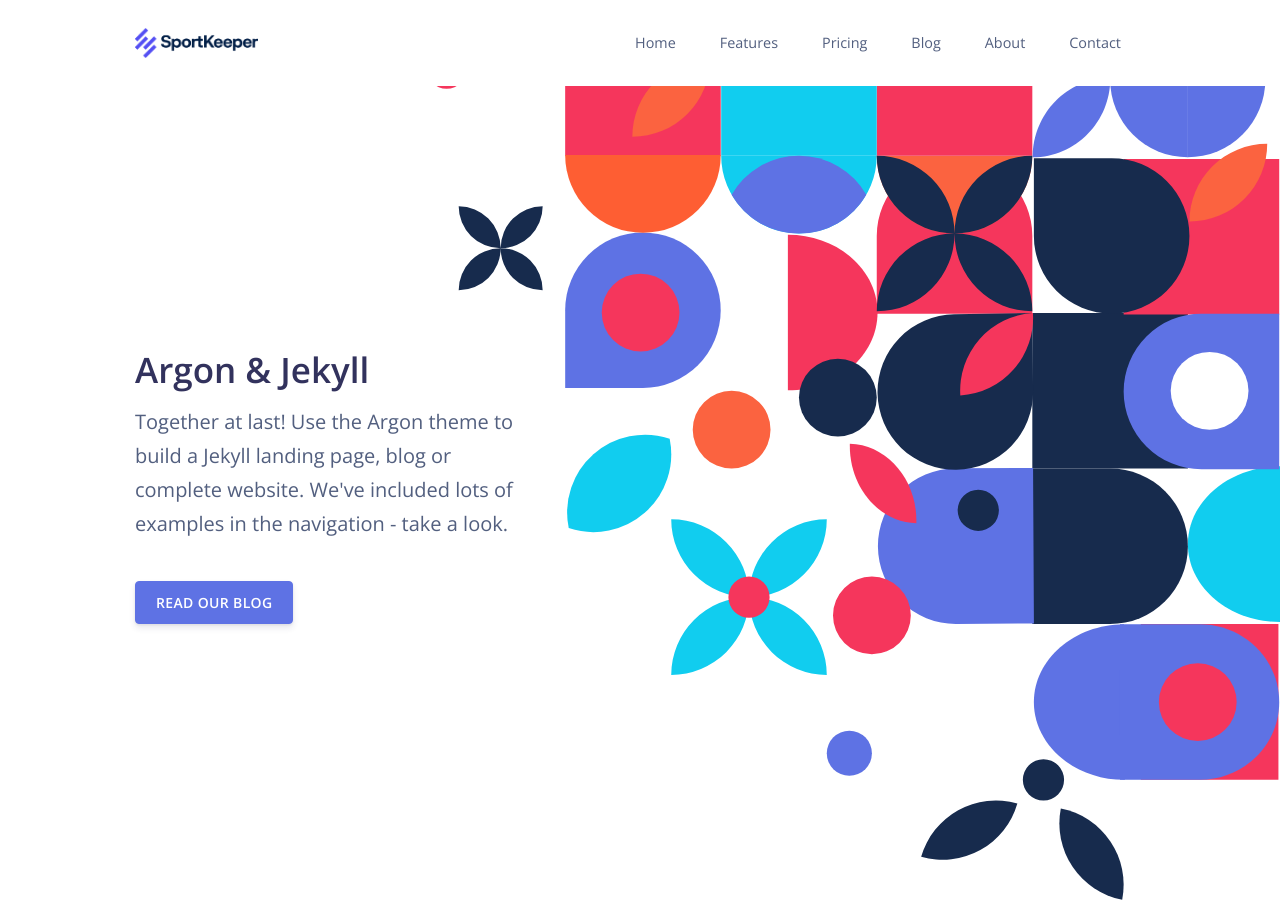
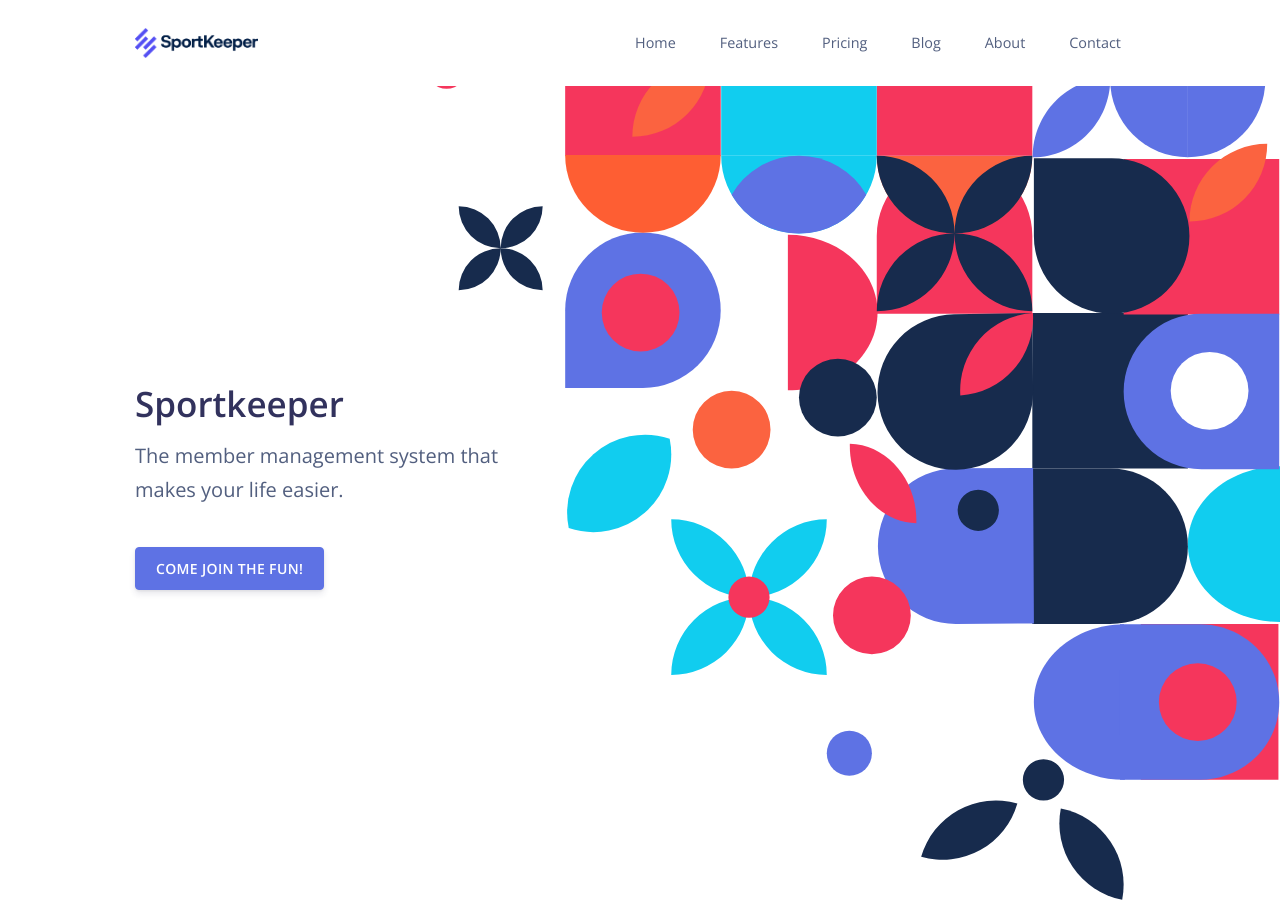
Before and after one commit to Sport-Keeper/Sport-Keeper.github.io, a Jekyll site: the page built from index.html, in a window 1280 px wide and 900 px high. Built offline with Jekyll 4.4.1, drawn with Linux system fonts in a browser that asks for light colours; nearby versions of some CDN libraries.

```diff
--- a/_includes/home-sample.html
+++ b/_includes/home-sample.html
@@ -4,12 +4,12 @@
     <div class="container">
       <div class="row">
         <div class="col-lg-5 col-md-7 mr-auto text-left d-flex justify-content-center flex-column">
-          <h3 class="display-3">Argon &amp; Jekyll</h3>
-          <p class="lead mt-0">Together at last! Use the Argon theme to build a Jekyll landing page, blog or complete website. We've included lots of examples in the navigation - take a look.</p>
+          <h3 class="display-3">Sportkeeper</h3>
+          <p class="lead mt-0">The member management system that makes your life easier.</p>
           <br>
           <div class="buttons">
             <a href="/blog" class="btn btn-primary">
-              Read our blog
+              Come join the fun!
             </a>
           </div>
         </div>
```
